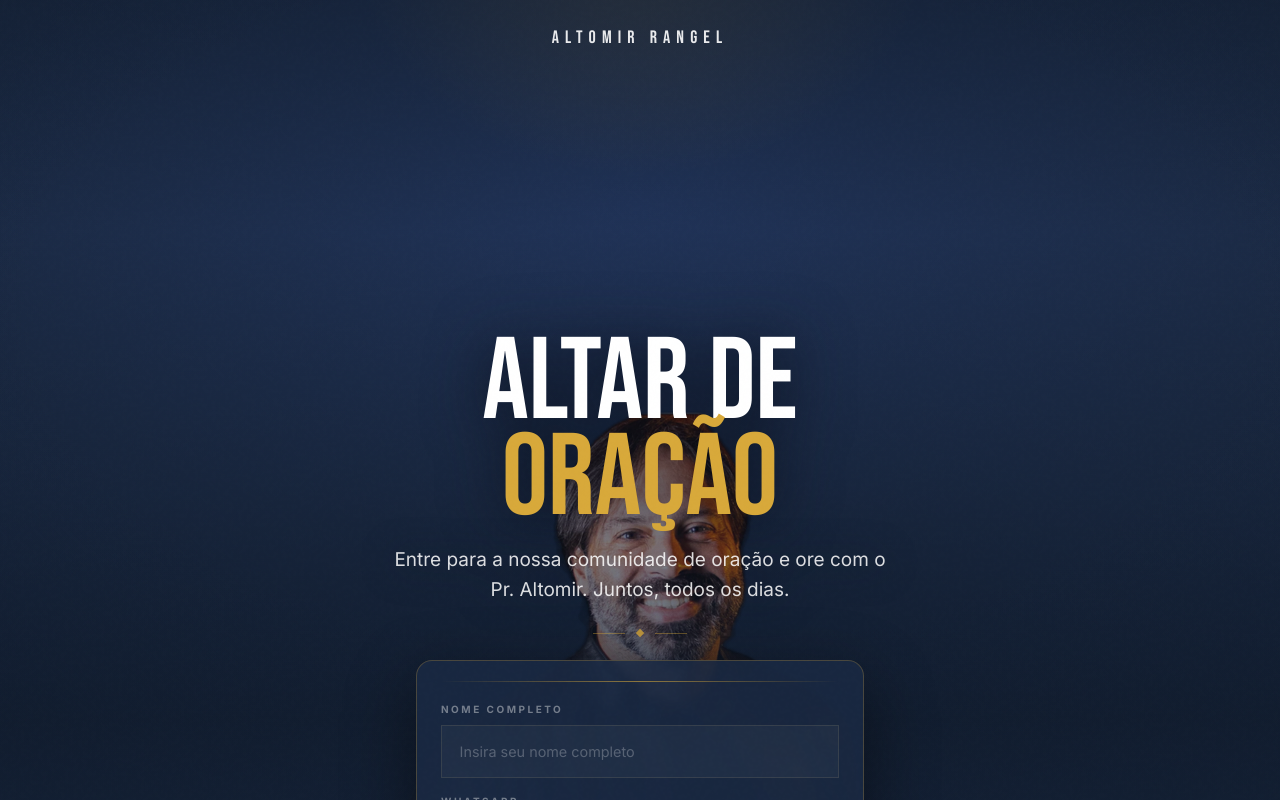
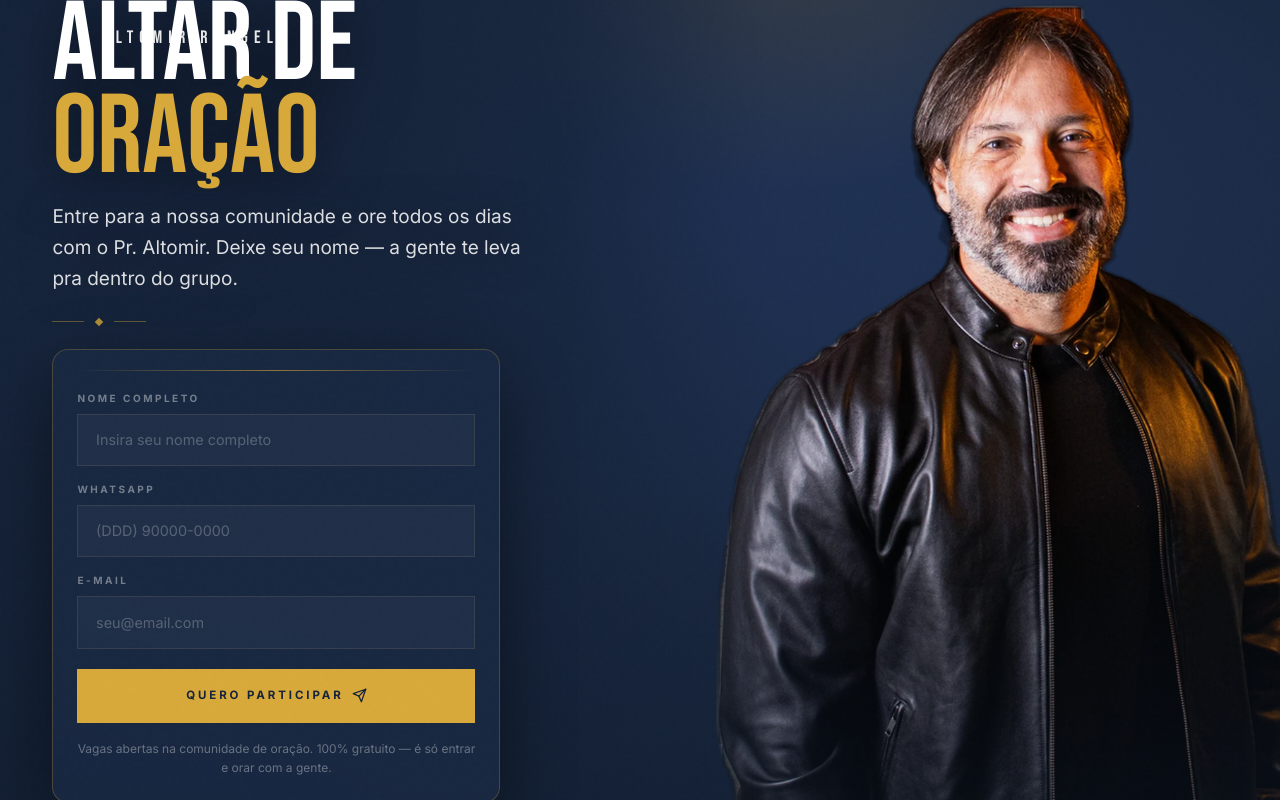
Before and after one commit to arthurrrangel/altomir-rangel, a Next.js app: page /altardanoite in a window 1280 px wide. Shown: the top 800 px of the page. Built offline with nearby package versions, Linux system fonts and the light colour scheme; a web font is replaced by a local one.

Commit message:
Update page.tsx

```diff
--- a/app/altardanoite/page.tsx
+++ b/app/altardanoite/page.tsx
@@ -16,52 +16,57 @@ export const metadata: Metadata = {
 
 export default function Page() {
   return (
-    <main className="relative min-h-screen w-full overflow-hidden">
+    <main className="relative min-h-screen w-full overflow-hidden lg:grid lg:grid-cols-[1.05fr_1fr] lg:items-stretch">
       {/* luz divina do alto */}
       <div
-        className="absolute left-1/2 -translate-x-1/2 -top-[6%] w-[1000px] max-w-[165vw] h-[620px] pointer-events-none z-0"
-        style={{ background: 'radial-gradient(ellipse 44% 60% at 50% 0%, rgba(216,169,58,0.18) 0%, transparent 66%)' }}
+        className="pointer-events-none absolute left-1/2 -top-[8%] z-0 h-[640px] w-[1100px] max-w-[170vw] -translate-x-1/2 lg:left-[60%]"
+        style={{ background: 'radial-gradient(ellipse 46% 60% at 50% 0%, rgba(216,169,58,0.16) 0%, transparent 68%)' }}
       />
 
-      {/* ===== FOTO GRANDE (fundo) ===== */}
-      <div className="absolute inset-x-0 bottom-0 z-0 flex items-end justify-center pointer-events-none">
+      {/* ===== FOTO — full-bleed no mobile, grande na lateral no desktop ===== */}
+      <div className="pointer-events-none absolute inset-x-0 bottom-0 z-0 flex items-end justify-center lg:static lg:col-start-2 lg:row-start-1 lg:items-end lg:justify-end lg:self-end">
         <img
           src="/altomir-recorte.webp"
           alt="Pr. Altomir Rangel"
-          className="h-[80vh] sm:h-[86vh] lg:h-[94vh] w-auto max-w-none object-contain object-bottom select-none"
+          className="h-[80vh] w-auto max-w-none select-none object-contain object-bottom sm:h-[86vh] lg:h-[100vh] xl:h-[106vh] lg:translate-x-[4%]"
         />
       </div>
 
-      {/* ===== OVERLAY (legibilidade + funde no navy) ===== */}
+      {/* ===== OVERLAY mobile (fade pra baixo) ===== */}
       <div
-        className="absolute inset-0 z-0 pointer-events-none"
+        className="pointer-events-none absolute inset-0 z-0 lg:hidden"
         style={{ background: 'linear-gradient(to bottom, rgba(16,27,44,0.5) 0%, rgba(16,27,44,0.06) 20%, rgba(16,27,44,0.34) 42%, rgba(16,27,44,0.8) 62%, #16243B 80%)' }}
       />
+      {/* ===== OVERLAY desktop (navy à esquerda, foto limpa à direita) ===== */}
       <div
-        className="absolute inset-0 z-0 pointer-events-none"
-        style={{ background: 'radial-gradient(118% 72% at 50% 26%, transparent 40%, rgba(16,27,44,0.55) 100%)' }}
+        className="pointer-events-none absolute inset-0 z-0 hidden lg:block"
+        style={{ background: 'linear-gradient(to right, #16243B 0%, #16243B 28%, rgba(22,36,59,0.80) 44%, rgba(22,36,59,0.16) 60%, transparent 70%)' }}
+      />
+      {/* vinheta suave (ambos) */}
+      <div
+        className="pointer-events-none absolute inset-0 z-0"
+        style={{ background: 'radial-gradient(120% 80% at 50% 22%, transparent 44%, rgba(16,27,44,0.48) 100%)' }}
       />
 
       {/* ===== MARCA (topo) ===== */}
-      <div className="absolute top-6 left-1/2 -translate-x-1/2 z-20">
-        <span className="font-bebas text-base sm:text-lg text-white/90 tracking-[0.34em]">ALTOMIR&nbsp;RANGEL</span>
+      <div className="absolute top-6 left-1/2 z-20 -translate-x-1/2 lg:left-[8%] lg:translate-x-0">
+        <span className="font-bebas text-base tracking-[0.34em] text-white/90 sm:text-lg">ALTOMIR&nbsp;RANGEL</span>
       </div>
 
-      {/* ===== CONTEÚDO sobreposto ===== */}
-      <div className="relative z-10 min-h-screen flex flex-col items-center text-center px-6 pt-[40vh] sm:pt-[44vh] lg:pt-[42vh] pb-12">
-        <div className="w-full max-w-[680px] mx-auto flex flex-col items-center">
-
-          <h1 className="font-bebas text-white leading-[0.83] text-[clamp(56px,10vw,116px)] drop-shadow-[0_4px_30px_rgba(8,14,26,0.95)]">
+      {/* ===== CONTEÚDO ===== */}
+      <div className="relative z-10 col-start-1 row-start-1 flex min-h-screen flex-col items-center px-6 pt-[40vh] pb-12 text-center sm:pt-[44vh] lg:items-start lg:justify-center lg:pt-0 lg:pl-[8%] lg:pr-8 lg:text-left">
+        <div className="flex w-full max-w-[600px] flex-col items-center lg:items-start">
+          <h1 className="font-bebas leading-[0.83] text-white text-[clamp(54px,9vw,112px)] drop-shadow-[0_4px_30px_rgba(8,14,26,0.95)]">
             Altar de<br /><span className="text-[#D8A93A]">Oração</span>
           </h1>
 
-          <p className="mt-4 font-inter text-white/85 text-[16px] sm:text-[19px] leading-relaxed max-w-[500px] drop-shadow-[0_2px_18px_rgba(8,14,26,0.95)]">
-            Entre para a nossa comunidade de oração e ore com o Pr. Altomir. Juntos, todos os dias.
+          <p className="font-inter mt-4 max-w-[480px] text-[16px] leading-relaxed text-white/85 drop-shadow-[0_2px_18px_rgba(8,14,26,0.95)] sm:text-[19px]">
+            Entre para a nossa comunidade e ore todos os dias com o Pr. Altomir. Deixe seu nome — a gente te leva pra dentro do grupo.
           </p>
 
-          <div className="mt-6 flex items-center justify-center gap-3">
+          <div className="mt-6 flex items-center gap-3">
             <span className="h-px w-8 bg-[#D8A93A]/40" />
-            <span className="w-1.5 h-1.5 rotate-45 bg-[#D8A93A]/80" />
+            <span className="h-1.5 w-1.5 rotate-45 bg-[#D8A93A]/80" />
             <span className="h-px w-8 bg-[#D8A93A]/40" />
           </div>
 
```
